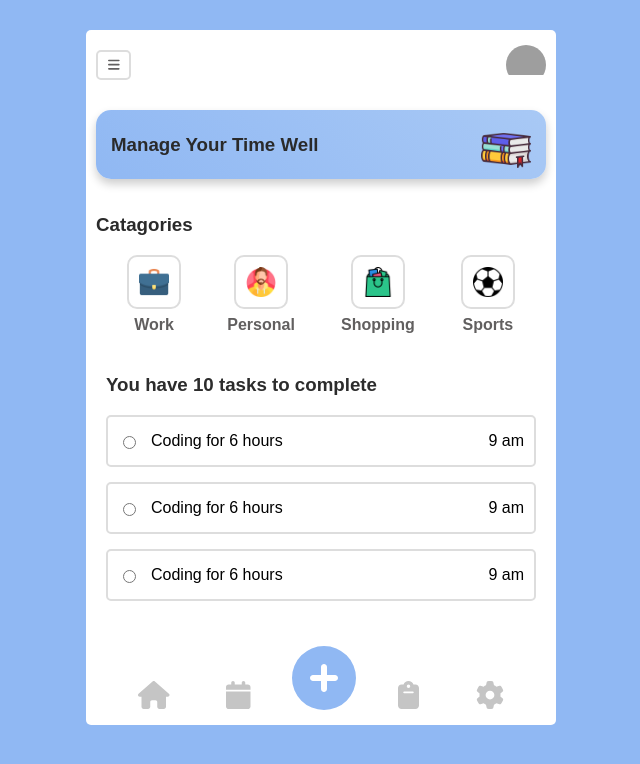
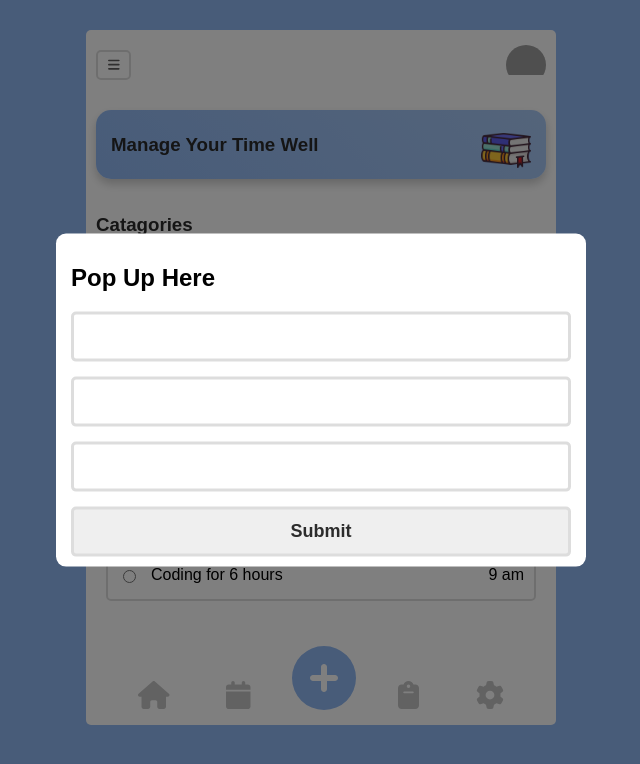
Before and after one commit to shafik720/To-do-app-with-React-Node-Mongodb, a React (Create React App) app: page / in a window 1280 px wide. Shown: the top 764 px of the page, without its empty margins (319-959 px from the left). Built offline with nearby package versions, Linux system fonts and the light colour scheme; grey boxes are pictures that could not be loaded.

Commit message:
working on popup

```diff
--- a/package.json
+++ b/package.json
@@ -13,6 +13,7 @@
     "react": "^18.2.0",
     "react-bootstrap": "^2.7.0",
     "react-dom": "^18.2.0",
+    "react-hook-form": "^7.41.5",
     "react-scripts": "5.0.1",
     "web-vitals": "^2.1.4"
   },
--- a/src/Components/BottomSection/BottomSection.css
+++ b/src/Components/BottomSection/BottomSection.css
@@ -23,3 +23,44 @@
     font-size: 28px;
     color: rgb(197, 197, 197);
 }
+
+
+.popup-parent{
+    position: fixed;
+    background: rgba(0,0,0,0.5);
+    top: 0;
+    left: 0;
+    width: 100%;
+    height: 100%;
+}
+.popup-model{
+    background: white;
+    width: 500px;
+    position: absolute;
+    top: 50%;
+    left: 50%;
+    transform: translate(-50%, -50%);
+    border-radius: 10px;
+    padding: 10px 15px;
+}
+
+.submit-form{
+    display: flex;
+    flex-direction: column;
+    gap: 15px;
+}
+.submit-form input{
+    width: 100%;
+    height: 50px;
+    border-radius: 5px;
+    outline: none;
+    border: 3px solid #ddd;
+    padding: 5px 15px;
+    font-size: 18px;
+    box-sizing: border-box;
+    color: #2c2c2c;
+    font-weight: 600;
+}
+.submit-form input:focus{
+    border: 3px solid #8EB5F4;
+}
--- a/src/Components/BottomSection/BottomSection.js
+++ b/src/Components/BottomSection/BottomSection.js
@@ -2,9 +2,19 @@ import React from 'react';
 import './BottomSection.css';
 import { FontAwesomeIcon } from '@fortawesome/react-fontawesome';
 import { faHouse, faCalendar, faPlusCircle, faGear, faClipboard } from '@fortawesome/free-solid-svg-icons';
+import { useForm } from 'react-hook-form';
+
+
 
 
 const BottomSection = () => {
+    // react hook form
+    const { register, handleSubmit } = useForm();
+    const onSubmit = data => {
+        console.log(data)
+    };
+
+    //this function will be triggered when 'Plus icon' is clicked
     function addTask() {
         console.log('clicked');
     }
@@ -17,6 +27,17 @@ const BottomSection = () => {
                 <span draggable><FontAwesomeIcon className="single-icon" icon={faClipboard} /> </span>
                 <span draggable><FontAwesomeIcon className="single-icon" icon={faGear} /> </span>
             </div>
+            <div className="popup-parent">
+                <div className="popup-model">
+                    <h2>Pop Up Here</h2>
+                    <form className='submit-form' onSubmit={handleSubmit(onSubmit)}>
+                        <input {...register("firstName", { required: true, maxLength: 20 })} />
+                        <input {...register("lastName", { pattern: /^[A-Za-z]+$/i })} />
+                        <input type="number" {...register("age", { min: 18, max: 99 })} />
+                        <input type="submit" />
+                    </form>
+                </div>
+            </div>
         </div>
     );
 };
```
Also changed, not shown: 1 other file (tests, documents, lock files or other folders).
